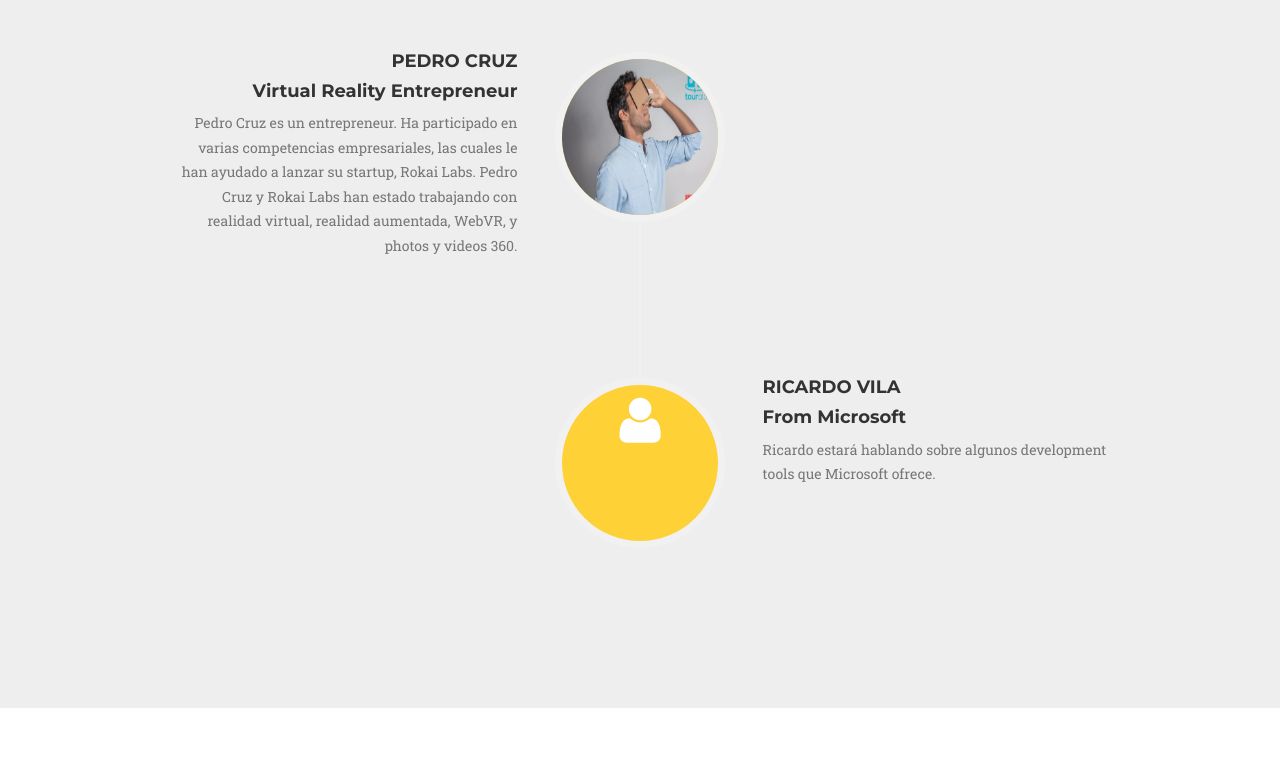
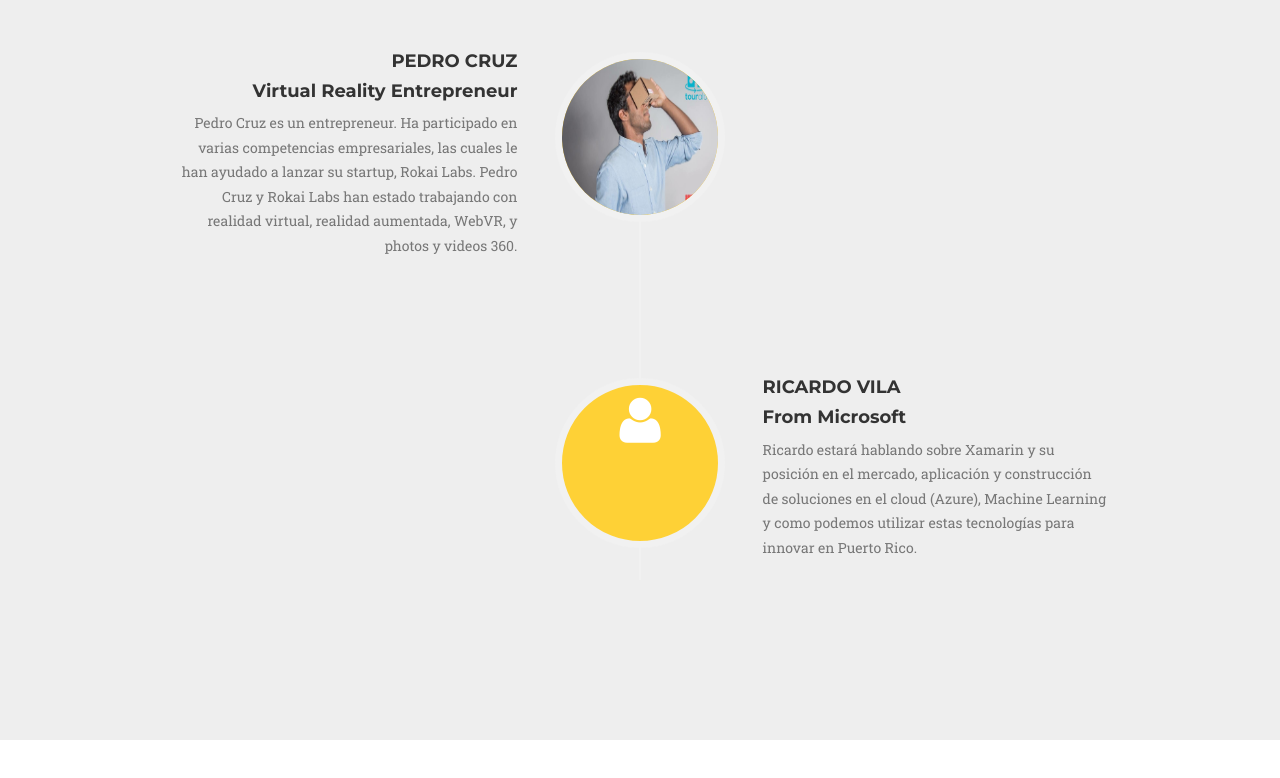
Before and after one commit to idea-platform/idea-platform.github.io, a website: page index.html in a window 1280 px wide. Shown: the part 2146-2924 px from the top of the page. Drawn offline with nearby package versions, Linux system fonts and the light colour scheme; a web font is replaced by a local one.

Commit message:
Update index.html

```diff
--- a/index.html
+++ b/index.html
@@ -205,7 +205,7 @@
                                     <h4 class="subheading">From Microsoft</h4>
                                 </div>
                                 <div class="timeline-body">
-                                    <p class="text-muted">Ricardo estará hablando sobre algunos development tools que Microsoft ofrece. </p>
+                                    <p class="text-muted">Ricardo estará hablando sobre Xamarin y su posición en el mercado, aplicación y construcción de soluciones en el cloud (Azure), Machine Learning y como podemos utilizar estas tecnologías para innovar en Puerto Rico. </p>
                                 </div>
                             </div>
                         </li>
```
